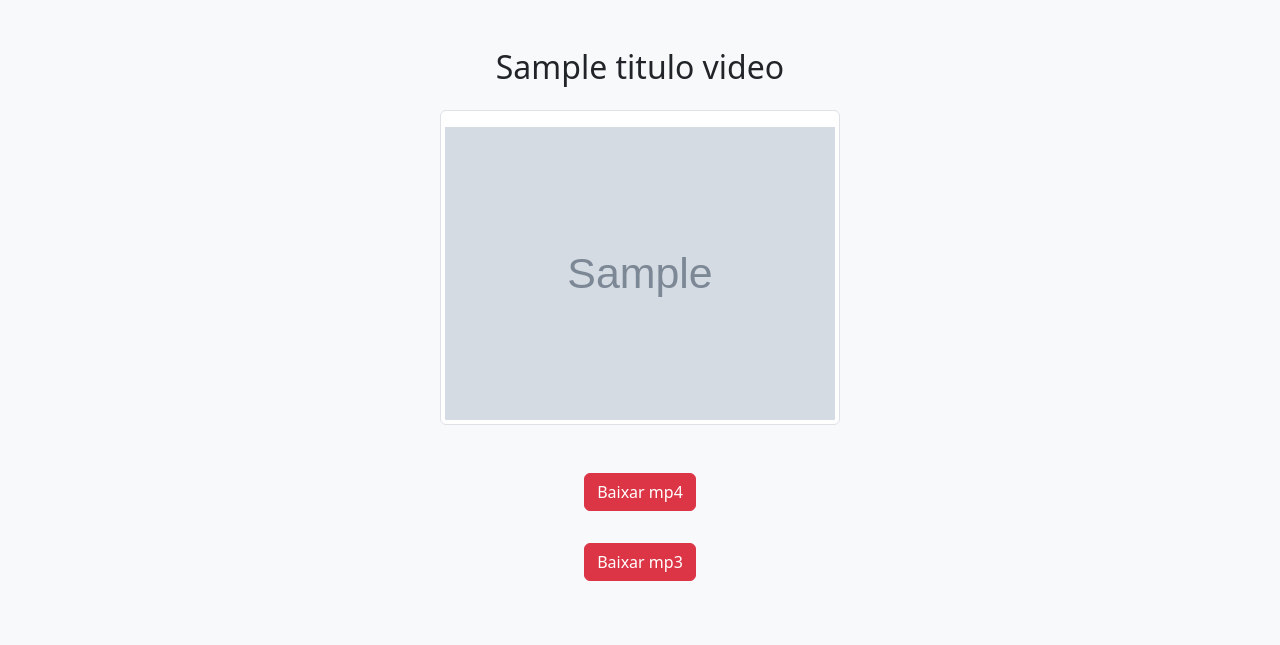
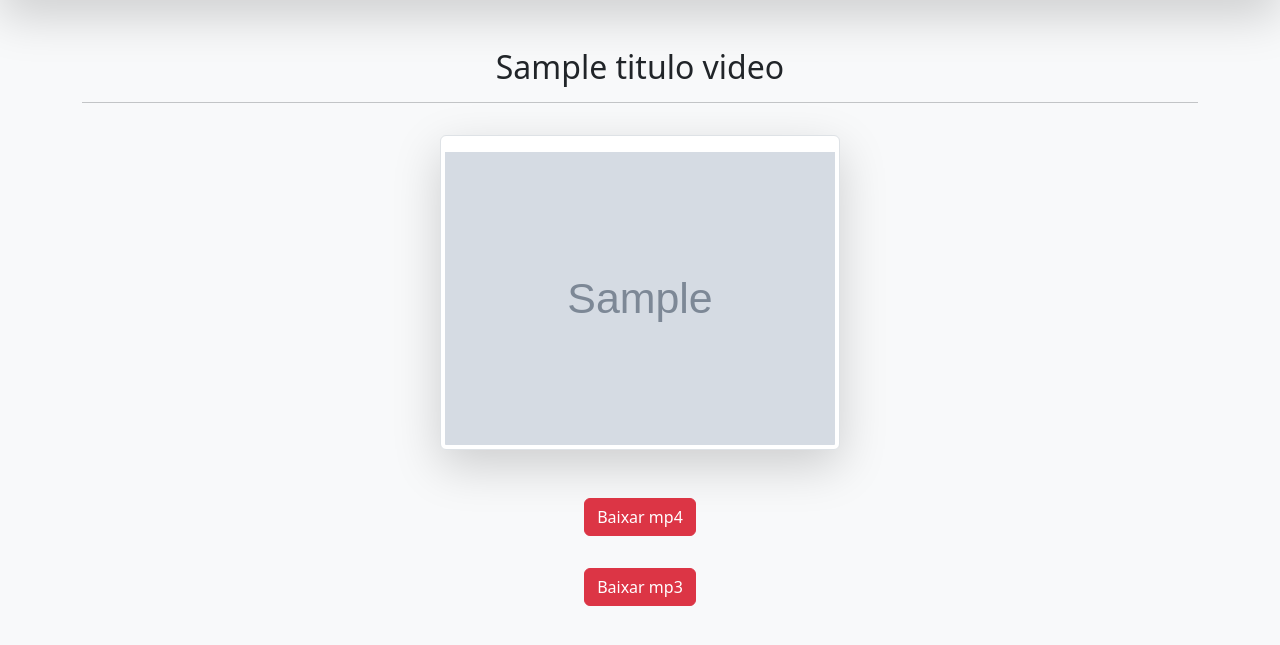
Before and after one commit to Kalebe16/heart_downloader_django, a Django app: template heart_downloader/templates/pages/download.html in a window 1280 px wide. Shown: the part 57-702 px from the top of the page. Run offline with Django 4.2, Linux system fonts and the light colour scheme; the template is opened without the code that fills it: most values are stand-ins (such as "Sample title", 1, 10 or a date in 2020); grey boxes marked "Sample" are stand-in pictures.

Commit message:
modificação leve no template

```diff
--- a/heart_downloader/templates/pages/download.html
+++ b/heart_downloader/templates/pages/download.html
@@ -9,14 +9,15 @@
     <!-- Tag principal da pagina ---------------------------------------------------------->
     <main class="container pt-5">
         <div class="row text-center">
-            <div class="col">
-                <h2 class="text-dark"> {{titulo_video }}</h2>
+            <div class="col ">
+                <h2 class="text-dark "> {{titulo_video }}</h2>
+                <hr>
+            </div>
 
-            </div>
         </div>
         <div class="row text-center pt-3">
             <div class="col ">
-                <img class="img-fluid img-thumbnail  pt-3" src="{{thumbnail_video}}" alt="thumbnail_video" width="400">
+                <img class="img-fluid img-thumbnail pt-3 shadow-lg" src="{{thumbnail_video}}" alt="thumbnail_video" width="400">
             </div>
         </div>
         <div class="row text-center pt-5 ">
--- a/heart_downloader/templates/pages/home.html
+++ b/heart_downloader/templates/pages/home.html
@@ -15,13 +15,13 @@
                 <form method="POST" action="{% url 'download' %}">
                     {% csrf_token %}
                     <div class="mb-3 ">
-                        <label for="exampleInputEmail1" class="form-label text-dark ">Cole o link do Youtube aqui:</label>
+                        <label for="exampleInputEmail1" class="form-label text-dark">Cole o link do Youtube aqui:</label>
                         <input type="url" class="form-control text-dark " id="exampleInputEmail1"
                             aria-describedby="emailHelp" autocomplete="off" required="on" autofocus="on" name="link" >
                     </div>
                     <div class="row">
                         <div class="col text-center">
-                            <button type="submit" class="btn btn-danger ">Baixar</button>
+                            <button type="submit" class="btn btn-danger">Baixar</button>
                         </div>
                     </div>
                 </form>
--- a/heart_downloader/templates/partials/header.html
+++ b/heart_downloader/templates/partials/header.html
@@ -3,7 +3,7 @@
 
 <header>
     <!-- As a heading -->
-    <nav class="navbar bg-dark">
+    <nav class="navbar bg-dark shadow-lg">
         <div class="container">
             <a class="navbar-brand text-white" href="/">
                 <img src="{% static "logo.png" %}" alt="Logo" width="36" height="30" class="d-inline-block align-text-top">
--- a/heart_downloader/templates/partials/img_logo.html
+++ b/heart_downloader/templates/partials/img_logo.html
@@ -1,7 +1,7 @@
 {% load static %}
 
 <div class="container">
-    <div class="row">
+    <div class="row ">
         <div class="col text-center">
             <img src="{% static 'logo_com_legenda.png' %}" class="img-fluid" alt="..." width="400">
 
```
